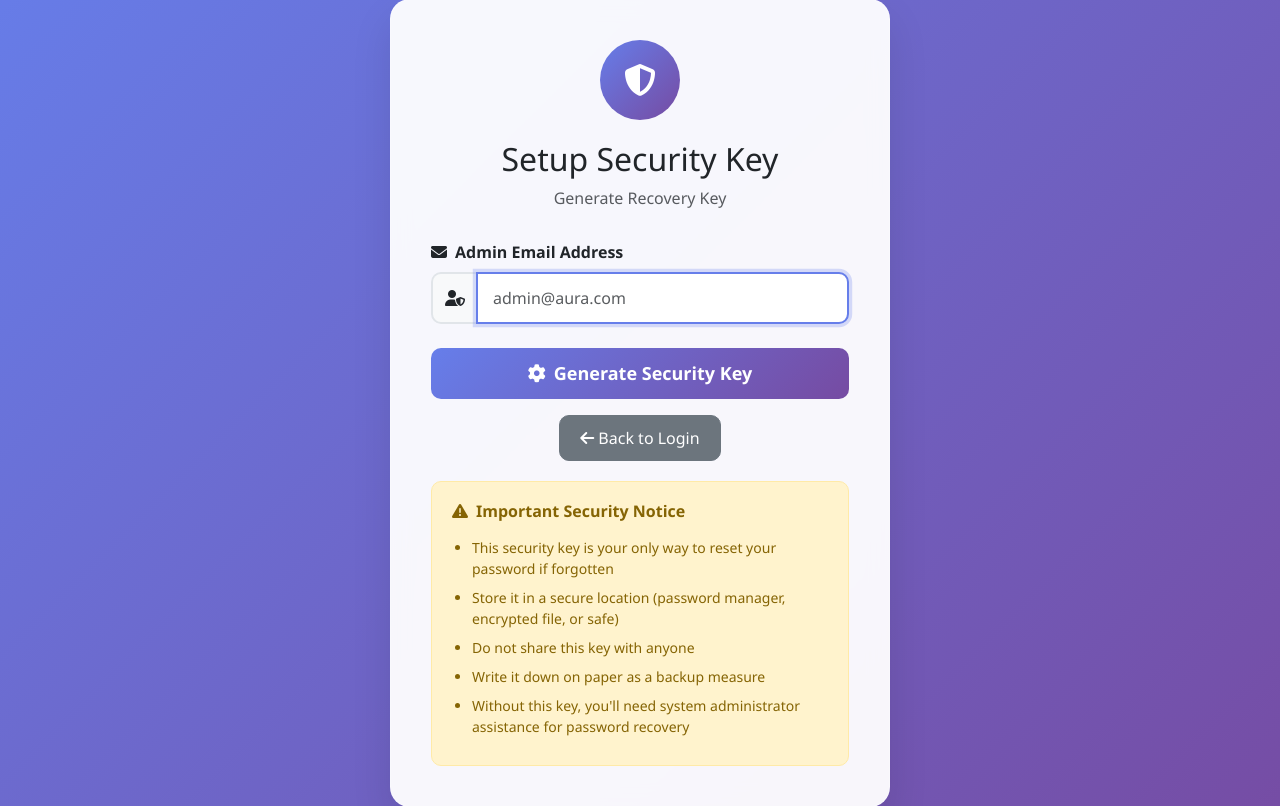
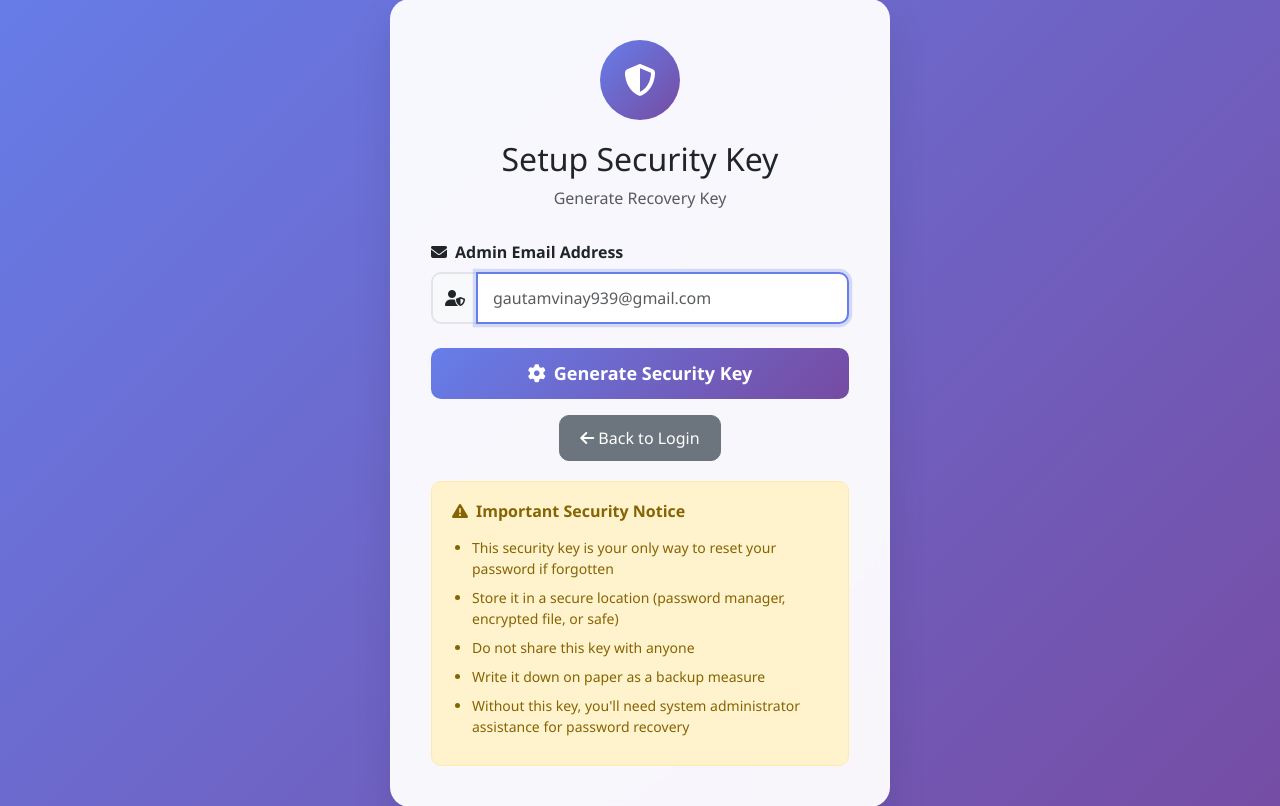
Before and after one commit to vinay6378/aura1, a Flask app: page /auth/setup-security-key in a window 1280 px wide. Shown: the part 81-887 px from the top of the page. Run offline with Flask 3, Linux system fonts and the light colour scheme; parts of the project's set-up code (start-up, migrations or seed data) failed here and were passed over.

Commit message:
Update setup_security_key.html

```diff
--- a/templates/auth/setup_security_key.html
+++ b/templates/auth/setup_security_key.html
@@ -218,7 +218,7 @@
                             <i class="fas fa-user-shield"></i>
                         </span>
                         <input type="email" class="form-control" id="email" name="email"
-                               placeholder="admin@aura.com" required>
+                               placeholder="gautamvinay939@gmail.com" required>
                     </div>
                 </div>
 
```
